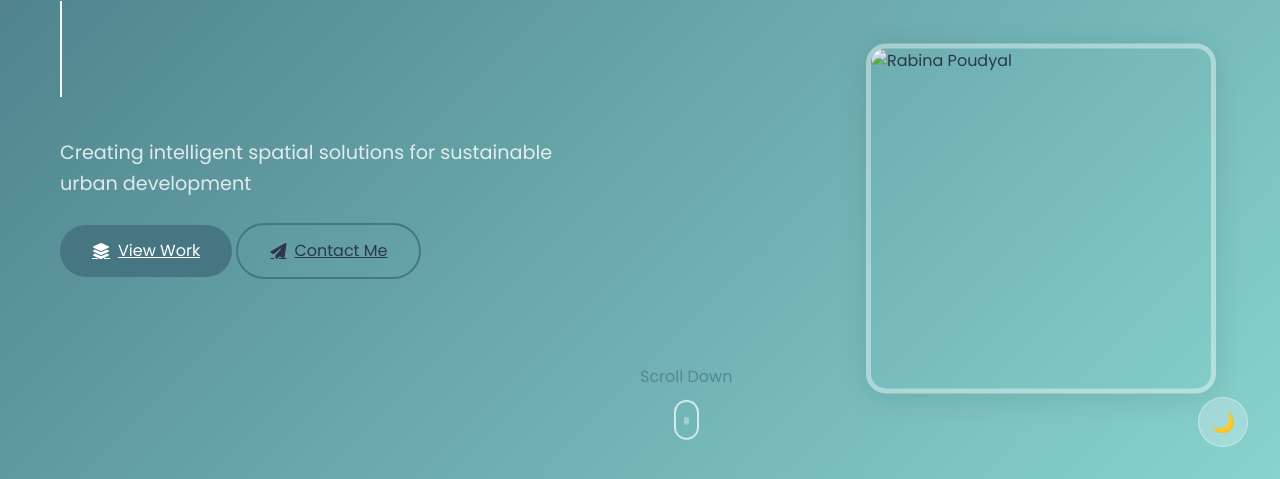
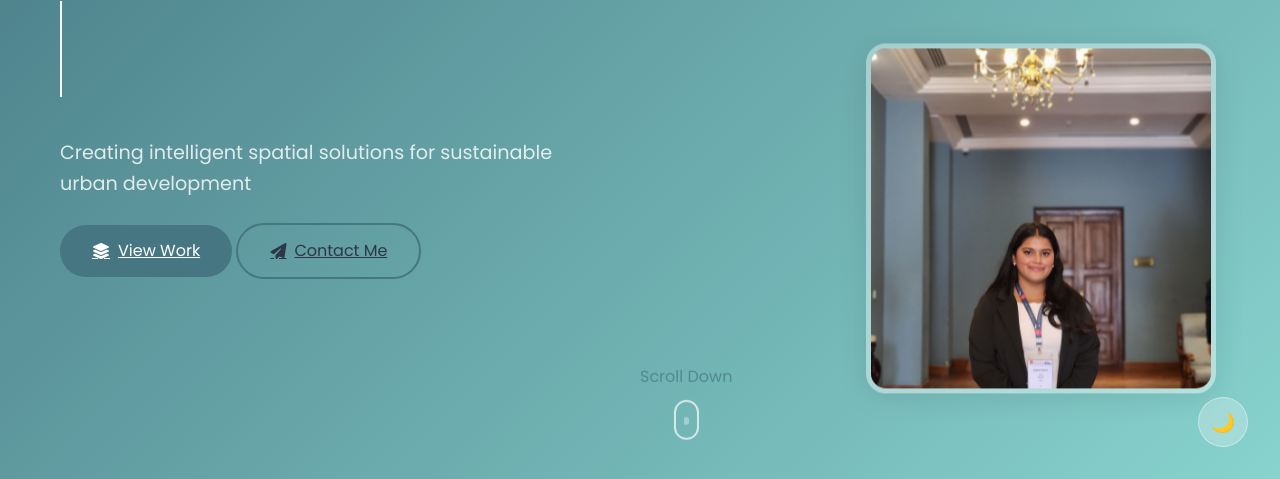
Before and after one commit to rabsss/website, a plain HTML site: page index.html in a window 1280 px wide. Shown: the part 321-800 px from the top of the page. Drawn offline with nearby package versions, Linux system fonts and the light colour scheme.

Commit message:
Update index.html

```diff
--- a/index.html
+++ b/index.html
@@ -66,7 +66,7 @@
                 </div>
                 <div class="hero-image">
                     <div class="image-wrapper floating">
-                        <img src="images/profile.jpg" alt="Rabina Poudyal" loading="lazy">
+                        <img src="profile.jpg" alt="Rabina Poudyal" loading="lazy">
                     </div>
                 </div>
             </div>
```
